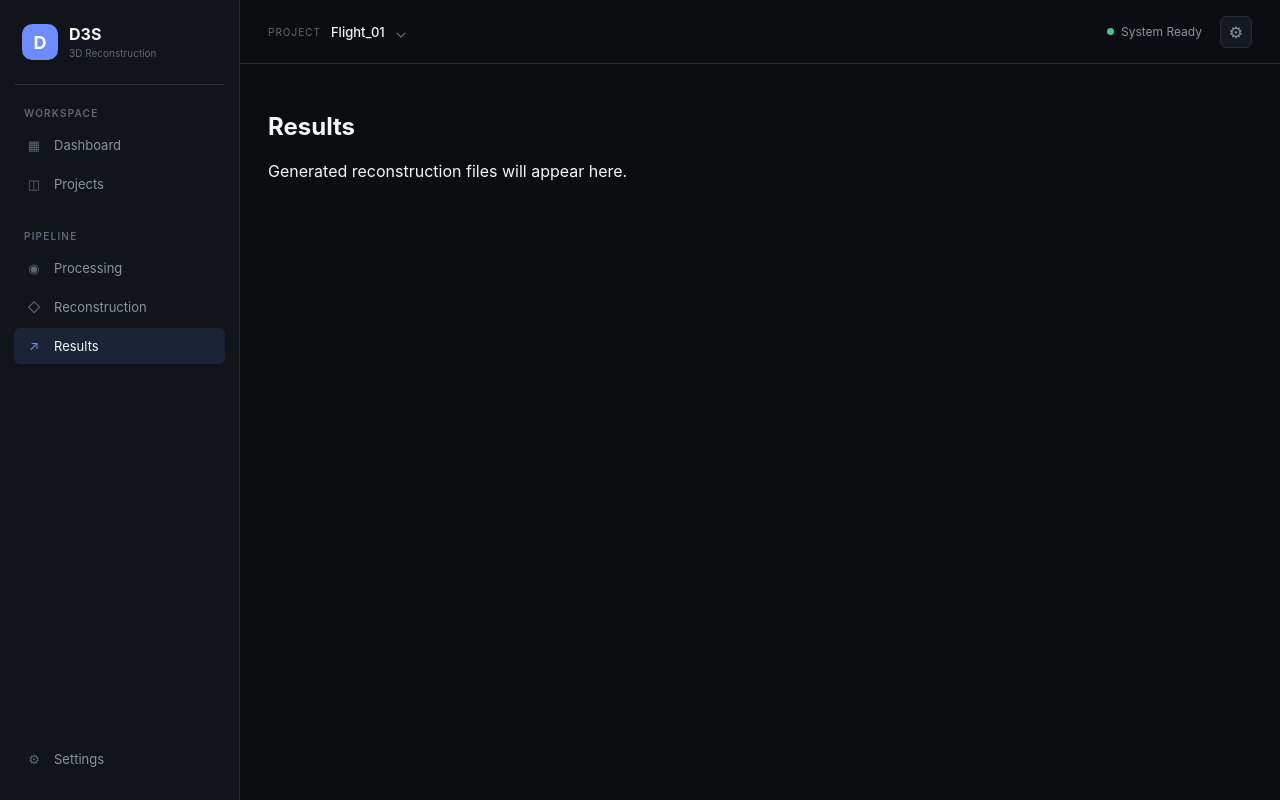
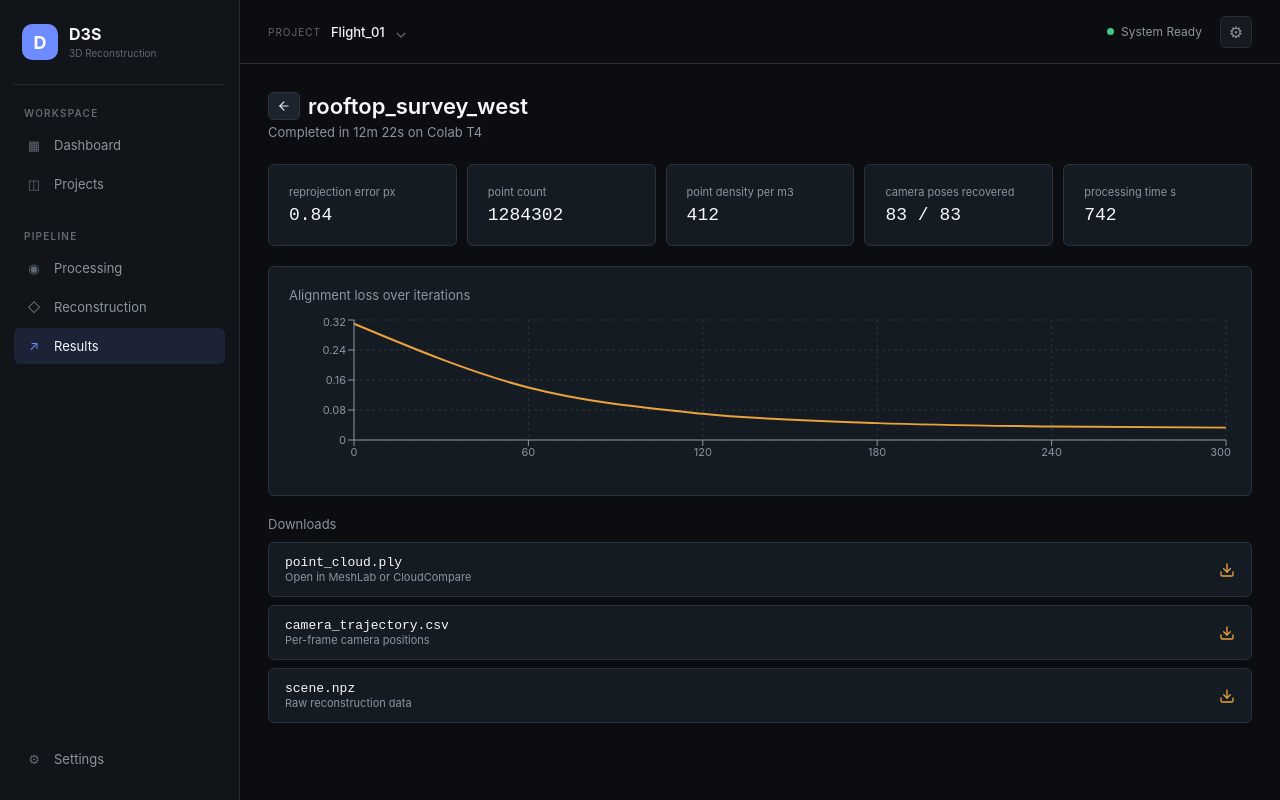
Before and after one commit to Yati-C14/D3S-Frontend, a React app: page /results in a window 1280 px wide. Built offline with nearby package versions, Linux system fonts and the light colour scheme; the HTML template or start-up script is replaced by a standard one.

Commit message:
updated Results.jsx

```diff
--- a/src/d3s-fronetend.jsx
+++ b/src/d3s-fronetend.jsx
@@ -375,6 +375,7 @@ const chip = {
   padding: "6px 12px", fontSize: 12, cursor: "pointer",
 };
 const chipActive = { background: "#1C232D", color: "#E8A33D", borderColor: "#5B4526" };
+//added to shared.js in styles
 
 const NAV = [
   { id: "dashboard", label: "Dashboard", icon: LayoutGrid },
--- a/src/pages/Results.jsx
+++ b/src/pages/Results.jsx
@@ -1,8 +1,83 @@
+import React from "react";
+import { useNavigate } from "react-router-dom";
+import { ArrowLeft, Download } from "lucide-react";
+import { Panel } from "../components/ui/Panel";
+import { btnSecondary } from "../styles/shared";
+import {
+  ResponsiveContainer, LineChart, CartesianGrid, XAxis, YAxis, Tooltip, Line,
+} from "recharts";
+
+/* ---------------- Results ---------------- */
+// NOTE: metrics.json fields below are illustrative placeholders — the d3s repo
+// references this file as a pipeline output but doesn't document its schema yet.
+// Swap these keys for the real ones once you check d3s/evaluation/ with your teammate.
+const metrics = {
+  reprojection_error_px: 0.84,
+  point_count: 1284302,
+  point_density_per_m3: 412,
+  camera_poses_recovered: "83 / 83",
+  processing_time_s: 742,
+};
+
+const errorHistory = [
+  { iter: 0, loss: 0.31 }, { iter: 60, loss: 0.14 }, { iter: 120, loss: 0.07 },
+  { iter: 180, loss: 0.045 }, { iter: 240, loss: 0.036 }, { iter: 300, loss: 0.033 },
+];
+
 function Results() {
+  const navigate = useNavigate();
+
   return (
     <div>
-      <h2>Results</h2>
-      <p>Generated reconstruction files will appear here.</p>
+      <div style={{ display: "flex", alignItems: "center", gap: 8, marginBottom: 4 }}>
+        <button onClick={() => navigate(-1)} style={{ ...btnSecondary, padding: "6px 8px" }}>
+          <ArrowLeft size={14} />
+        </button>
+        <h1 style={{ fontSize: 22, fontWeight: 600, margin: 0 }}>rooftop_survey_west</h1>
+      </div>
+      <p style={{ color: "#8B94A3", fontSize: 13, marginBottom: 24, marginTop: 4 }}>Completed in 12m 22s on Colab T4</p>
+
+      <div style={{ display: "grid", gridTemplateColumns: "repeat(auto-fit, minmax(150px, 1fr))", gap: 10, marginBottom: 20 }}>
+        {Object.entries(metrics).map(([k, v]) => (
+          <Panel key={k}>
+            <div style={{ fontSize: 11, color: "#8B94A3", marginBottom: 6 }}>{k.replaceAll("_", " ")}</div>
+            <div style={{ fontSize: 18, fontFamily: "ui-monospace, monospace" }}>{v}</div>
+          </Panel>
+        ))}
+      </div>
+
+      <Panel style={{ marginBottom: 20 }}>
+        <div style={{ fontSize: 13, color: "#8B94A3", marginBottom: 12 }}>Alignment loss over iterations</div>
+        <ResponsiveContainer width="100%" height={160}>
+          <LineChart data={errorHistory}>
+            <CartesianGrid stroke="#2A323D" strokeDasharray="3 3" />
+            <XAxis dataKey="iter" stroke="#8B94A3" fontSize={11} />
+            <YAxis stroke="#8B94A3" fontSize={11} />
+            <Tooltip contentStyle={{ background: "#1C232D", border: "1px solid #2A323D", fontSize: 12 }} />
+            <Line type="monotone" dataKey="loss" stroke="#E8A33D" strokeWidth={2} dot={false} />
+          </LineChart>
+        </ResponsiveContainer>
+      </Panel>
+
+      <div style={{ fontSize: 13, color: "#8B94A3", marginBottom: 10 }}>Downloads</div>
+      <div style={{ display: "flex", flexDirection: "column", gap: 8 }}>
+        {[
+          { name: "point_cloud.ply", note: "Open in MeshLab or CloudCompare" },
+          { name: "camera_trajectory.csv", note: "Per-frame camera positions" },
+          { name: "scene.npz", note: "Raw reconstruction data" },
+        ].map(f => (
+          <div key={f.name} style={{
+            display: "flex", justifyContent: "space-between", alignItems: "center",
+            padding: "12px 16px", background: "#151B23", border: "1px solid #2A323D", borderRadius: 6,
+          }}>
+            <div>
+              <div style={{ fontSize: 13, fontFamily: "ui-monospace, monospace" }}>{f.name}</div>
+              <div style={{ fontSize: 11, color: "#8B94A3" }}>{f.note}</div>
+            </div>
+            <Download size={16} color="#E8A33D" />
+          </div>
+        ))}
+      </div>
     </div>
   );
 }
```
